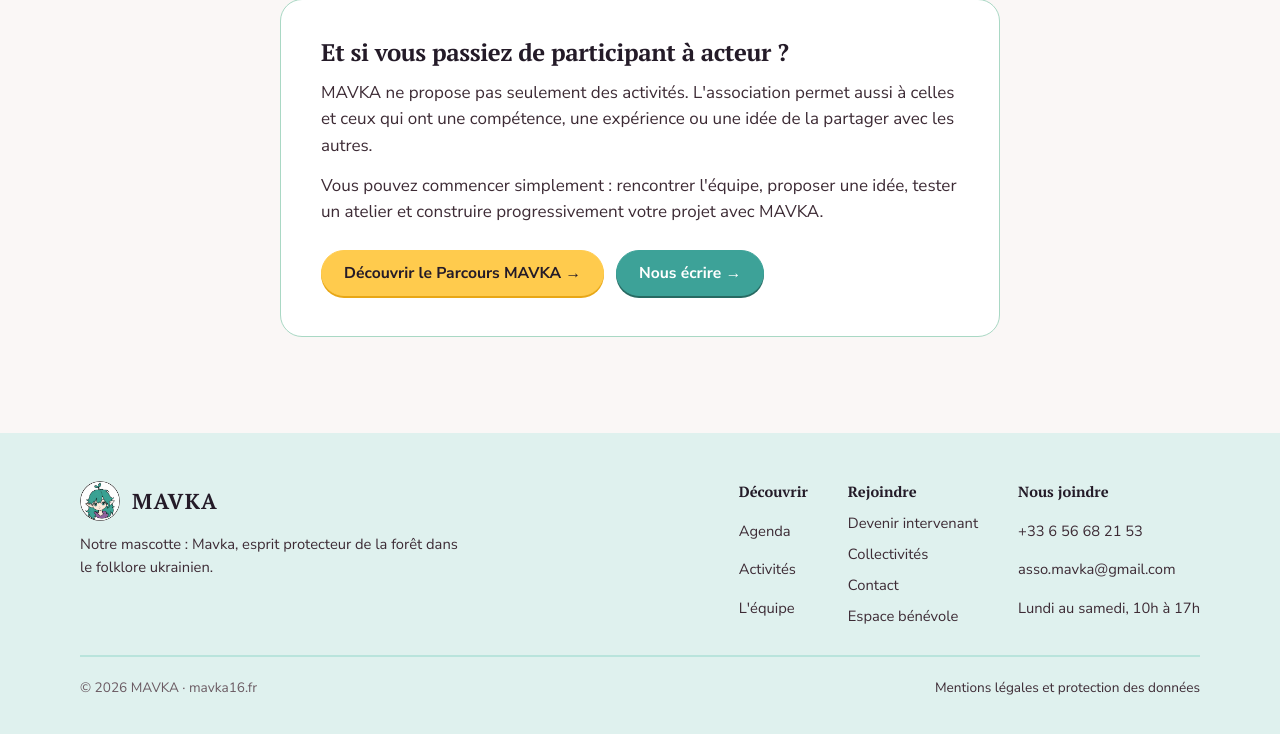
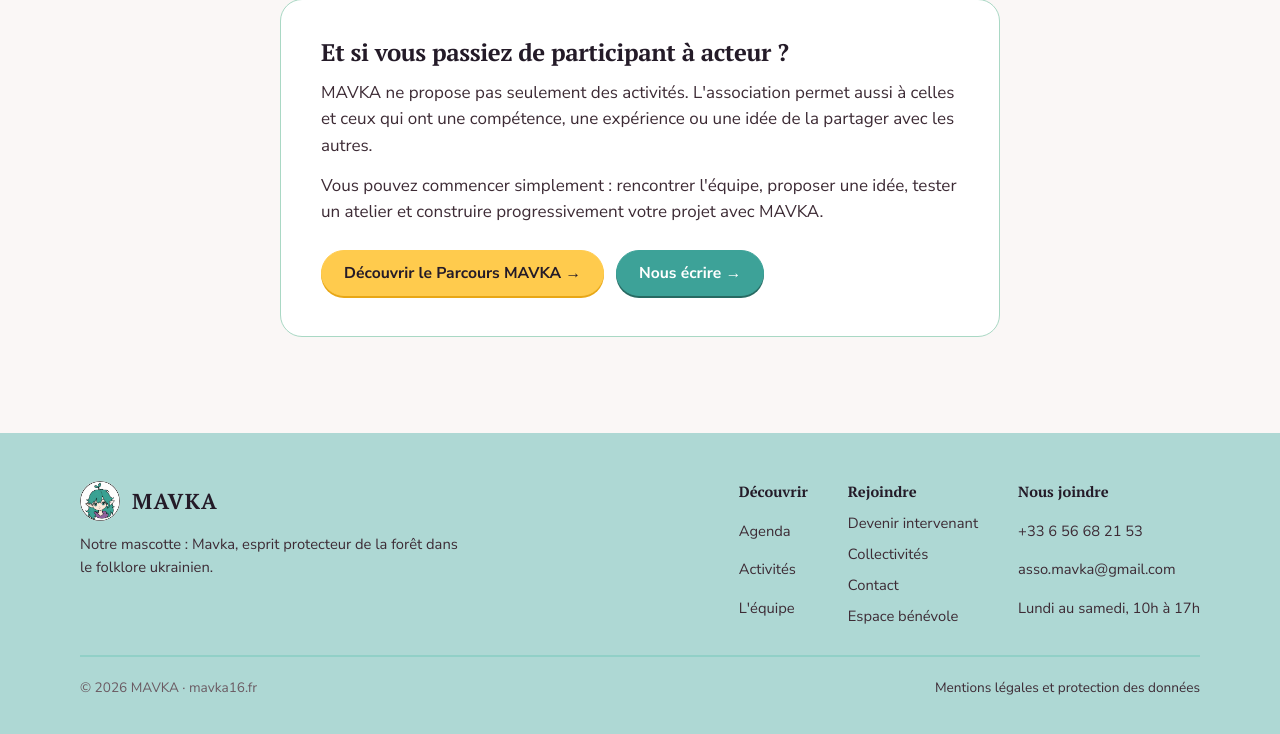
Before and after one commit to assomavka-mas/MAVKA-admin, a PHP site: page / in a window 1280 px wide. Shown: the part 2632-3366 px from the top of the page. Run offline with PHP 8.4, Linux system fonts and the light colour scheme; data that the repository does not hold is empty.

Commit message:
Footer: same medium green as the Activité card's date strip
Was --mint; now color-mix(in srgb, var(--teal) 42%, white), matching
the .strip background just settled in event-card.css.

Co-Authored-By: Claude Sonnet 5 <noreply@anthropic.com>
Claude-Session: https://claude.ai/code/session_01UY3iUaiudK9LGosJdDt1VG

```diff
--- a/assets/site.css
+++ b/assets/site.css
@@ -261,7 +261,9 @@ textarea{min-height:130px;resize:vertical}
 @media (max-width:820px){.contact{grid-template-columns:1fr}}
 
 /* footer */
-footer{background:var(--mint);padding:48px 0 36px;color:var(--ink-2);font-size:.92rem;margin-top:24px}
+/* Même vert que le bandeau date de la carte Activité (assets/event-card.css) — mix 42%
+   avec du blanc, plus affirmé que --mint. */
+footer{background:color-mix(in srgb, var(--teal) 42%, white);padding:48px 0 36px;color:var(--ink-2);font-size:.92rem;margin-top:24px}
 footer .row{display:flex;flex-wrap:wrap;justify-content:space-between;gap:20px 40px;align-items:start}
 footer .cols{display:flex;gap:40px;flex-wrap:wrap}
 footer .col{display:grid;gap:8px}
```
